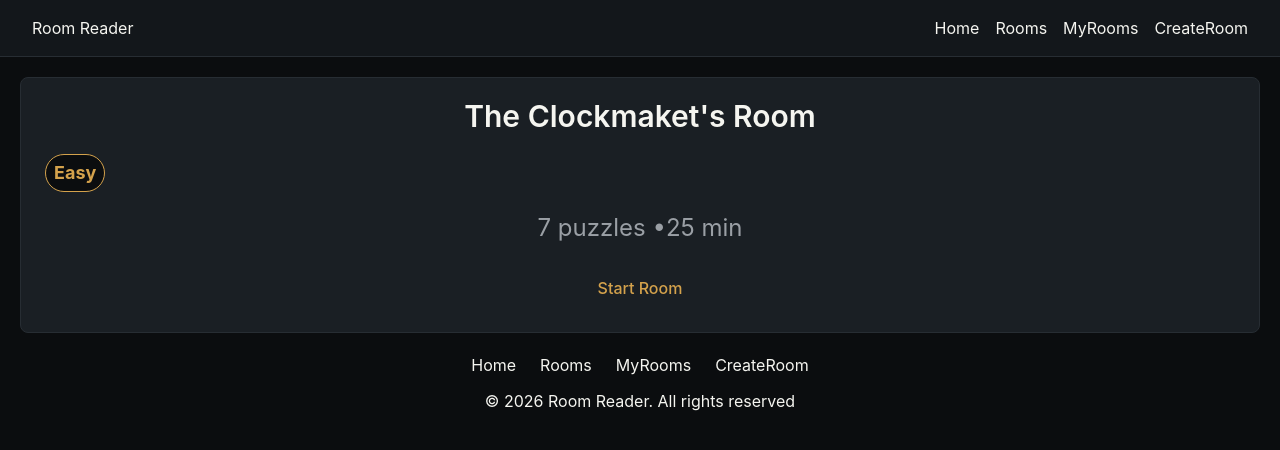
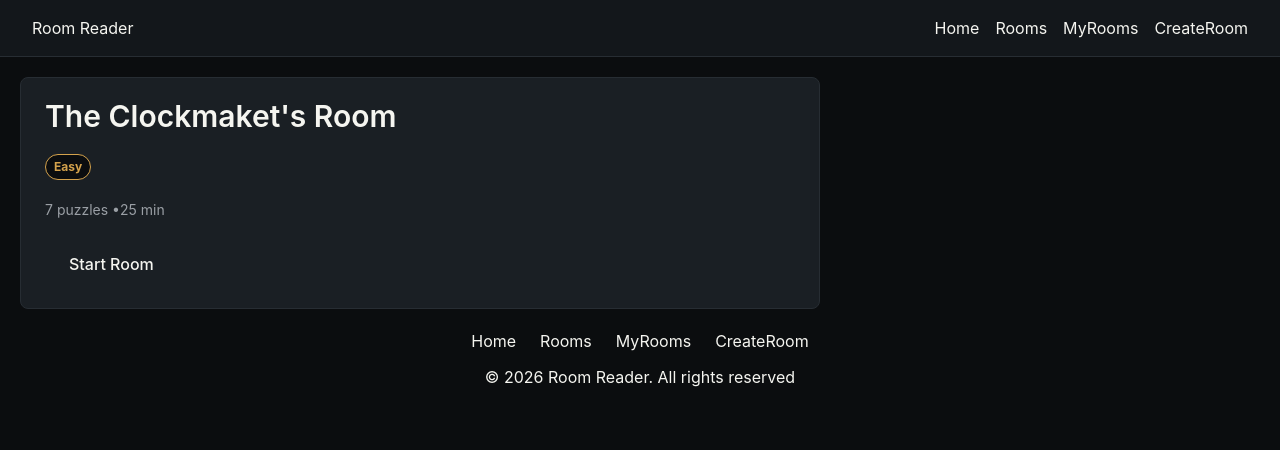
Before and after one commit to gouravasija16/room-reader, a React (Vite) app: page /rooms/room-1 in a window 1280 px wide. Shown: the top 450 px of the page. Built offline with nearby package versions, Linux system fonts and the light colour scheme.

Commit message:
Working on Gameplay page

```diff
--- a/src/App.jsx
+++ b/src/App.jsx
@@ -6,6 +6,7 @@ import Footer from "./components/layout/Footer.jsx"
 import MyRooms from "./components/pages/MyRooms.jsx"
 import CreateRoom from "./components/pages/CreateRoom.jsx"
 import RoomDetails from "./components/pages/RoomDetails.jsx"
+import Gameplay from "./components/pages/Gameplay.jsx"
 function App() {
   return (
     <div className="bg-background text-text">
@@ -17,6 +18,7 @@ function App() {
         <Route path="/myrooms" element={<MyRooms />} />
         <Route path="/create" element={<CreateRoom />} />
         <Route path="/rooms/:roomId" element={<RoomDetails />}/>
+        <Route path="rooms/:roomId/play" element={<Gameplay />}/>
       </Routes>
       </div>
       <Footer/>
--- /dev/null
+++ b/src/components/pages/Gameplay.jsx
@@ -0,0 +1,19 @@
+import { useParams } from "react-router-dom"
+import { sampleRooms } from "../../data/sampleRooms"
+import { useState } from "react"
+import Button from "../shared/Button"
+export default function Gameplay(){
+    const { roomId } = useParams()
+     const room = sampleRooms.find((sampleRoom) => sampleRoom.id === roomId)
+     const [currentIndex,setCurrentIndex]=useState(0)
+    const [answer, setAnswer] = useState("")
+     const currentPuzzle=room.puzzles[currentIndex]
+    return(
+        <div className="bg-elevated px-6 py-4 border border-border rounded-2xl m-5 ">
+            <h2 className="text-text text-2xl text-bold tracking-wide mb-3 font">{currentPuzzle.question}</h2>
+            <input value={answer} onChange={(e) => setAnswer(e.currentTarget.value)}placeholder="Enter your answer..." className="border border-border rounded-2xl focus:border-accent text-muted text-lg w-100 h-auto px-2 "></input>
+            <Button>Submit</Button>
+        </div>
+
+    )
+}
--- a/src/components/pages/RoomDetails.jsx
+++ b/src/components/pages/RoomDetails.jsx
@@ -1,7 +1,6 @@
-import { useParams } from "react-router-dom"
+import { Link, useParams } from "react-router-dom"
 import { sampleRooms } from "../../data/sampleRooms"
-import Button from "../shared/Button"
-
+import DifficultyBadge from "../shared/DifficultyBadge"
 export default function RoomDetails() {
     const { roomId } = useParams()
     const room = sampleRooms.find((sampleRoom) => sampleRoom.id === roomId)
@@ -9,11 +8,13 @@ export default function RoomDetails() {
     return (
         <>
             {room ? (
-                <div  className="bg-elevated flex flex-col gap-5 rounded-lg px-6 py-5 border border-border transition hover:border-accent hover:scale-90 m-5 text-center ">
+                <div  className="bg-elevated flex flex-col gap-5 rounded-lg px-6 py-5 border border-border transition hover:border-accent hover:scale-90 m-5 w-200">
                     <h2 className="font-semibold text-3xl text-text ">{room.title}</h2>
-                    <span className="border rounded-full px-2 py-1 text-lg text-accent self-start font-bold bg-background text-center">{room.difficulty}</span>
-                    <p className="text-2xl text-muted">{room.puzzleCount} puzzles    <span>•{room.timeLimit} min </span></p>
-                    <Button>Start Room</Button>
+                   <DifficultyBadge difficulty={room.difficulty} />
+                    <p className="text-sm text-muted">{room.puzzleCount} puzzles   <span>•{room.timeLimit} min </span></p>
+                    <Link to={`/rooms/${room.id}/play`} className="px-6 py-3 rounded-lg font-medium transition hover:text-accent" >
+                        Start Room
+                    </Link>
                 </div>
             ) : (
                 <h2 className="text-text text-2xl font-bold px-6 py-4">Room not found</h2>
--- a/src/components/pages/Rooms.jsx
+++ b/src/components/pages/Rooms.jsx
@@ -1,7 +1,6 @@
 import { sampleRooms } from "../../data/sampleRooms"
 import RoomGrid from "../shared/RoomGrid"
 import { useSearchParams } from "react-router-dom"
-
 export default function Rooms() {
     const [searchParams, setSearchParams] = useSearchParams()
     const typeFilter = searchParams.get("search") || ""
--- /dev/null
+++ b/src/components/shared/DifficultyBadge.jsx
@@ -0,0 +1,7 @@
+export default function DifficultyBadge({difficulty}){
+return(
+    <span className="border rounded-full px-2 py-1 text-xs  text-accent self-start font-bold bg-background">
+        {difficulty}
+    </span>
+)
+}
--- a/src/components/shared/RoomCard.jsx
+++ b/src/components/shared/RoomCard.jsx
@@ -1,9 +1,10 @@
 import { Link } from "react-router-dom";
+import DifficultyBadge from "./DifficultyBadge";
 export default  function RoomCard({key,room}){
     return(
          <div className="bg-elevated flex flex-col gap-5 rounded-lg px-6 py-5 border border-border transition hover:border-accent hover:scale-90 " key={key}>
           <h2 className="font-semibold text-lg text-text ">{room.title}</h2>
-          <span className="border rounded-full px-2 py-1 text-xs  text-accent self-start font-bold bg-background">{room.difficulty}</span>
+          <DifficultyBadge difficulty={room.difficulty} />
           <p className="text-sm text-muted">{room.puzzleCount} puzzles <span>• {room.timeLimit} min</span></p>
           <Link to={`/rooms/${room.id}`} className="px-6 py-3 rounded-lg font-medium transition hover:text-accent" >
               View Room
--- a/src/data/sampleRooms.js
+++ b/src/data/sampleRooms.js
@@ -1,5 +1,23 @@
 export const sampleRooms=[
-    {id:'room-1',title:"The Clockmaket's Room",difficulty:'Easy',puzzleCount:7,timeLimit:25},
+    {id:'room-1',title:"The Clockmaket's Room",difficulty:'Easy',puzzleCount:7,timeLimit:25,
+        puzzles:[
+            { id:'p1',
+              question:"I have hands but no arms,a face but no eyes. What am I?",
+              answer:"Clock",
+              hint:"You're standing in a room full of them."
+            },
+            { id:'p2',
+              question:"The clock on the wall is stuck.Its hands point to 3 and 9.  If both numbers together,what do you get?",
+              answer:"12",
+              hint:"Simple addition - don't overthink it. "
+            },
+            { id:'p3',
+              question:"A grandfather clock strikes once at 1:00,twice at 2:00, and so on. How many times does it strike between 1:00 and 3:00(inclusive)?",
+              answer:"6",
+              hint:"Add up the strikes at each hour:1 o'clock,2 o'clock, and 3 o' clock."
+            }
+        ]
+    },
      {id:'room-2',title:'The Haunted Study',difficulty:'Medium',puzzleCount:5,timeLimit:30},
       {id:'room-3',title:'Cyber Heist',difficulty:'Hard',puzzleCount:6,timeLimit:20},
 ]
```
